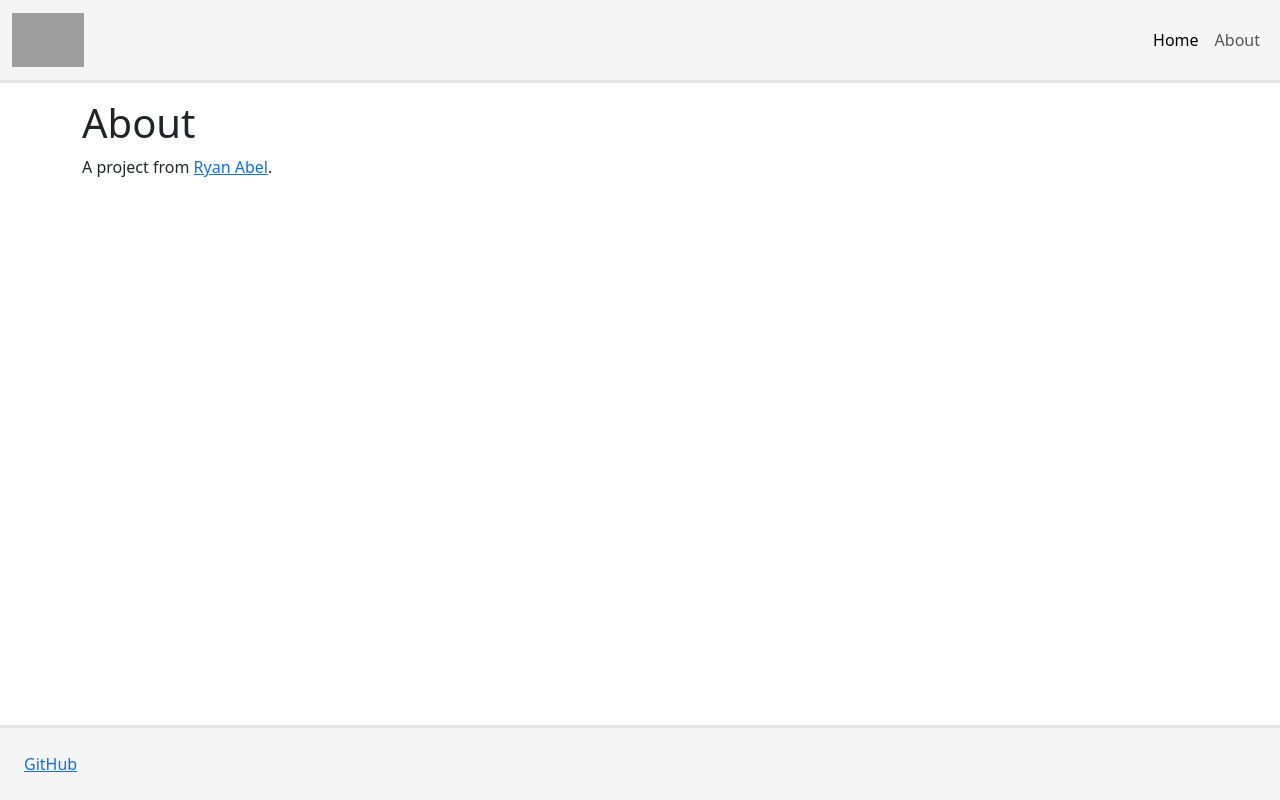
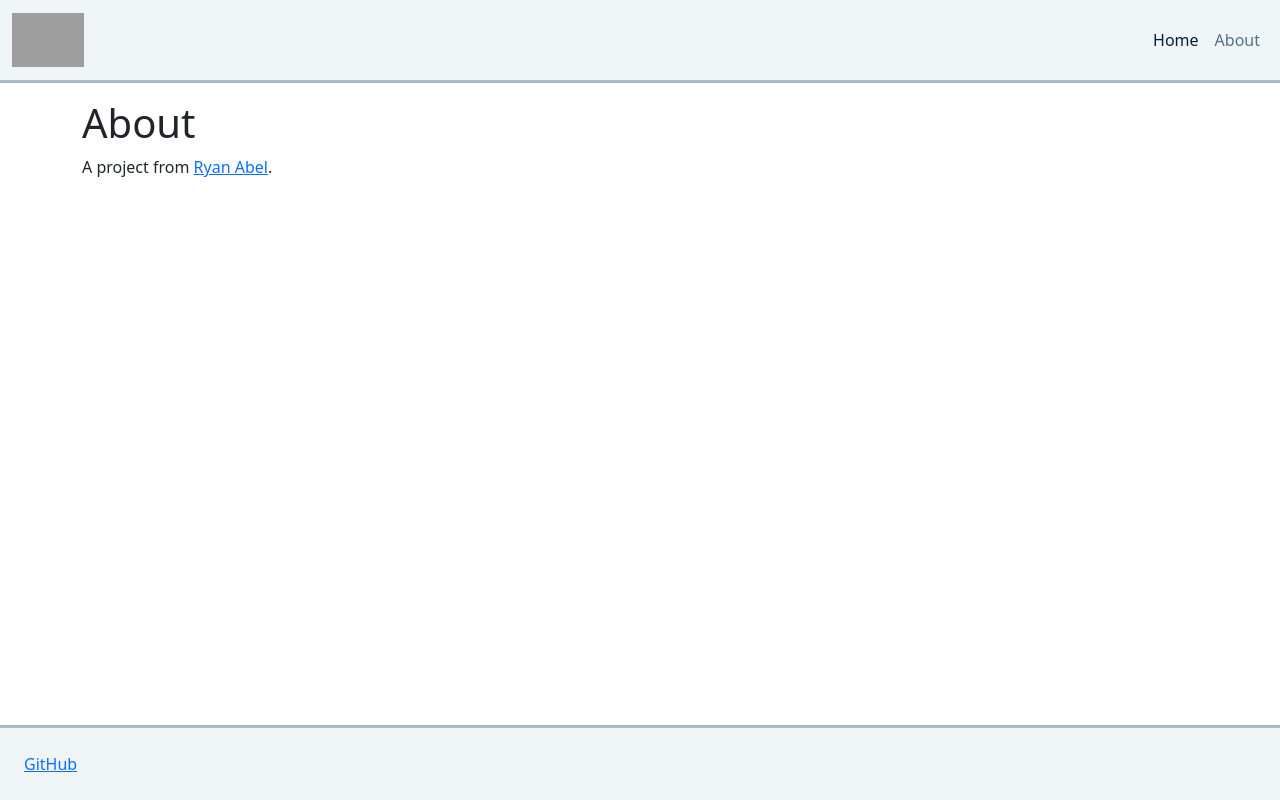
Before and after one commit to GeneralAntilles/maia, a Django app: template maia_v2/templates/maia_v2/about.html in a window 1280 px wide. Run offline with Django 3.2, Linux system fonts and the light colour scheme; the template is opened without the code that fills it, so the values that code supplies are empty; grey boxes are pictures that could not be loaded.

Commit message:
Header/footer color adjustments to match logo

```diff
--- a/maia_v2/static/maia_v2.css
+++ b/maia_v2/static/maia_v2.css
@@ -5,8 +5,8 @@ html {
 
 /* Navbar */
 .navbar {
-    background-color: #f5f5f5;
-    border-bottom: 3px solid #e5e5e5;
+    background-color: #eff4f7;
+    border-bottom: 3px solid #aabbc5;
     margin: 0 0 1rem 0;
 }
 .logo {
@@ -16,9 +16,16 @@ html {
 }
 .navbar-brand span {
     vertical-align: middle;
+    color: #002137;
 }
 .navbar ul {
     margin-left: auto;
+}
+.navbar .active {
+    color: #002137 !important;
+}
+.navbar a {
+    color: #537184;
 }
 
 #content {
@@ -26,8 +33,8 @@ html {
 }
 /* Footer */
 footer {
-    background-color: #f5f5f5;
-    border-top: 3px solid #e5e5e5;
+    background-color: #eff4f7;
+    border-top: 3px solid #aabbc5;
     padding: 1.5rem;
     position: absolute;
     bottom: 0;
```
